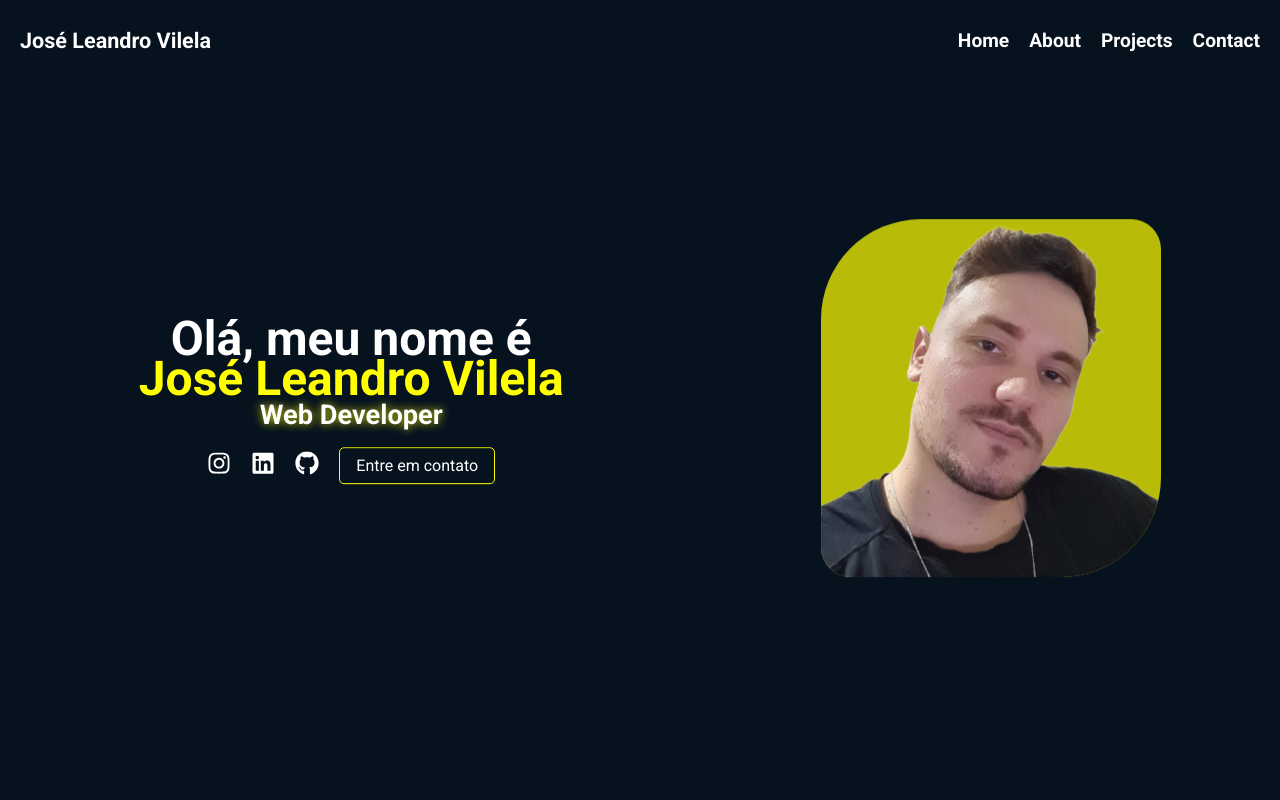
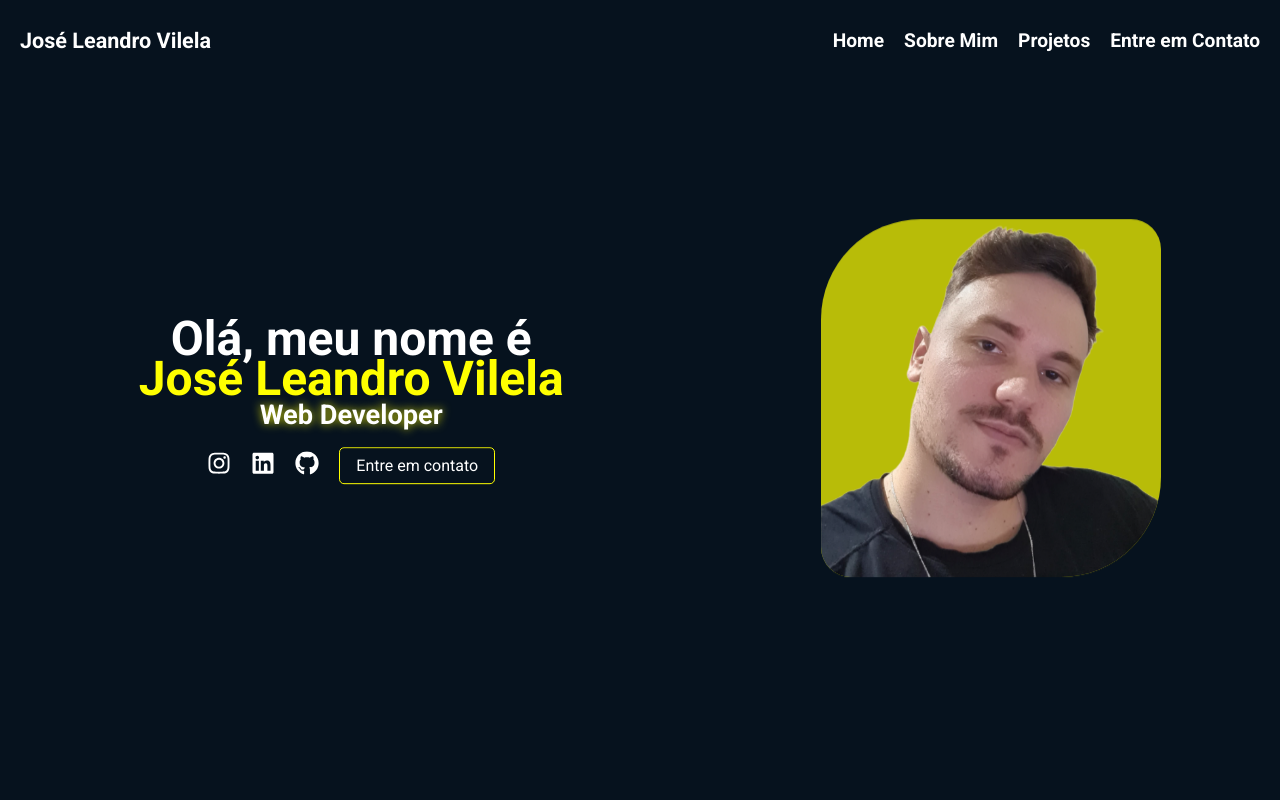
Before and after one commit to Vilelajlr/PortifolioJoseLeandroVilela, a React (Create React App) app in the folder portifolio/: page / in a window 1280 px wide. Shown: the top 800 px of the page. Built offline with nearby package versions, Linux system fonts and the light colour scheme.

Commit message:
update navbar and validacao de email nos contatos

```diff
--- a/portifolio/src/components/layout/Navbar.jsx
+++ b/portifolio/src/components/layout/Navbar.jsx
@@ -51,17 +51,17 @@ function Navbar() {
                   </li>
                   <li className={styles.item}>
                     <a href="/" onClick={(e) => { e.preventDefault(); handleScroll('about'); }}>
-                      About
+                      Sobre Mim
                     </a>
                   </li>
                   <li className={styles.item}>
                     <a href="/" onClick={(e) => { e.preventDefault(); handleScroll('projects'); }}>
-                      Projects
+                      Projetos
                     </a>
                   </li>
                   <li className={styles.item}>
                     <a href="/" onClick={(e) => { e.preventDefault(); handleScroll('contacts'); }}>
-                      Contact
+                      Entre em Contato
                     </a>
                   </li>
                 </ul>
@@ -83,17 +83,17 @@ function Navbar() {
               </li>
               <li className={styles.item_mobile}>
                 <a href="/" onClick={(e) => { e.preventDefault(); handleScroll('about'); }}>
-                  About
+                  Sobre Mim
                 </a>
               </li>
               <li className={styles.item_mobile}>
                 <a href="/" onClick={(e) => { e.preventDefault(); handleScroll('projects'); }}>
-                  Projects
+                  Projetos
                 </a>
               </li>
               <li className={styles.item_mobile}>
                 <a href="/" onClick={(e) => { e.preventDefault(); handleScroll('contacts'); }}>
-                  Contact
+                  Entre em Contato
                 </a>
               </li>
             </ul>
--- a/portifolio/src/components/layout/modules/Navbar.module.css
+++ b/portifolio/src/components/layout/modules/Navbar.module.css
@@ -3,6 +3,8 @@
     margin: 0 auto;
 
 }
+
+
 
 .navbar_atributtes{
     height: 10dvh;
--- a/portifolio/src/components/pages/Contact.jsx
+++ b/portifolio/src/components/pages/Contact.jsx
@@ -18,6 +18,8 @@ export default function Contact() {
   const [showPopup, setShowPopup] = useState(false);
   const [popupStyle, setPopupStyle] = useState(''); // Novo estado para o estilo do pop-up
 
+  const emailRegex = /^[a-zA-Z0-9._-]+@[a-zA-Z0-9.-]+\.[a-zA-Z]{2,6}$/;
+
   const chacaracteres = maxLength - text.length;
 
   function sendEmail(e) {
@@ -31,7 +33,16 @@ export default function Contact() {
         setShowPopup(false);
       }, 3000); // Oculta o pop-up após 3 segundos
       return;
+    }else if(email !== '' && !emailRegex.test(email)){
+        setShowPopup(true);
+        setTexto('Email inválido!');
+        setPopupStyle(styles.error); // Define o estilo de erro
+        setTimeout(() => {
+          setShowPopup(false);
+        }, 3000); // Oculta o pop-up após 3 segundos
+        return;
     }
+
 
     const templateParams = {
       from_name: name,
```
